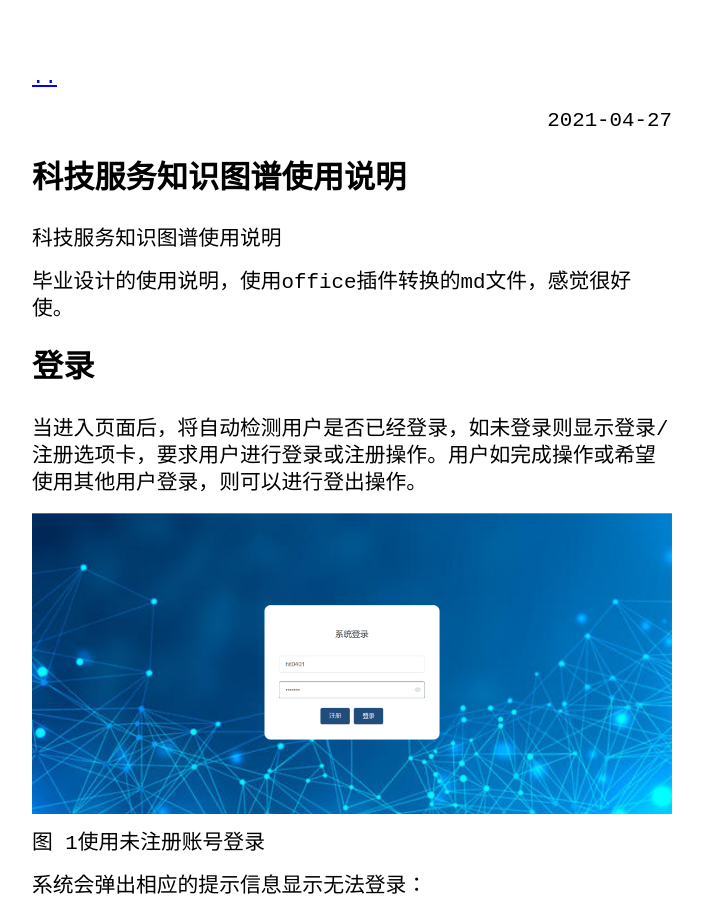
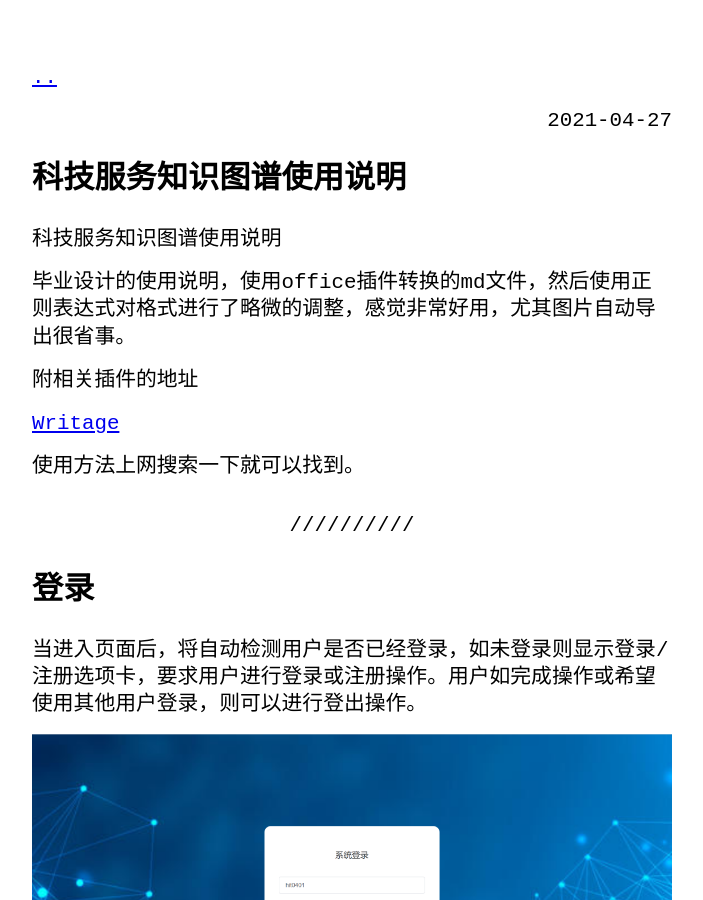
Before and after one commit to wangyu-1999/wangyu-1999.github.io, a Jekyll site: the page built from _posts/2021-04-27-科技服务知识图谱使用说明.md, in a window 1280 px wide and 900 px high. Shown: the whole window, without its empty margins (288-991 px from the left). Built offline with Jekyll 4.4.1, drawn with Linux system fonts in a browser that asks for light colours.

Commit message:
doc:更新了博客内容

```diff
--- a/_posts/2021-04-27-科技服务知识图谱使用说明.md
+++ b/_posts/2021-04-27-科技服务知识图谱使用说明.md
@@ -2,9 +2,18 @@
 layout: post
 category: tech
 ---
+
 科技服务知识图谱使用说明
 
-毕业设计的使用说明，使用office插件转换的md文件，感觉很好使。
+毕业设计的使用说明，使用office插件转换的md文件，然后使用正则表达式对格式进行了略微的调整，感觉非常好用，尤其图片自动导出很省事。
+
+附相关插件的地址
+
+[Writage](https://www.writage.com/)
+
+使用方法上网搜索一下就可以找到。
+
+---
 
 登录
 ====
@@ -13,35 +22,35 @@ category: tech
 
 ![](/img/20210427/dc022730ce4dfda4cbb6c835abeaf451.png)
 
-图 1使用未注册账号登录
+<center>图 1使用未注册账号登录</center>
 
 系统会弹出相应的提示信息显示无法登录：
 
 ![](/img/20210427/cf083315279064d3593e48abd9e52a64.png)
 
-图 2无法登录的提示
+<center>图 2无法登录的提示</center>
 
 点击注册的话会有相应的提示：
 
 ![](/img/20210427/5b5bd0bdea5cea856db222e786a595cf.png)
 
-图 3注册成功的提示
+<center>图 3注册成功的提示</center>
 
 注册成功之后可以使用对应的账号登录：
 
 ![](/img/20210427/c03552935d2154d162d9a47a0ed45157.png)
 
-图 4登陆成功的提示
+<center>图 4登陆成功的提示</center>
 
 登录系统后可以登出系统：
 
 ![](/img/20210427/d64ccab8d7fe29a849ea03ec7bca9cd5.png)
 
-图 5通过功能选项登出系统
+<center>图 5通过功能选项登出系统</center>
 
 ![](/img/20210427/bff87be3353bae9f1752ea360fa1f3b2.png)
 
-图 6通过退出的图标退出系统
+<center>图 6通过退出的图标退出系统</center>
 
 整体界面说明
 ============
@@ -50,7 +59,7 @@ category: tech
 
 ![](/img/20210427/7043d02aef0dd64b9d21c13b2f2baa85.png)
 
-图 7进入知识图谱编辑功能
+<center>图 7进入知识图谱编辑功能</center>
 
 图8是本工具的实现的界面样式，其中，顶栏是选择功能的对应导航栏，左侧可以实现选择文件、模板选择、子图存取、图谱全屏的相应功能，右侧图谱展示和交互区域，图谱中的实体和关系展示的样式将与相关联的图元模板样式相同。
 
@@ -58,7 +67,7 @@ category: tech
 
 ![](/img/20210427/b414171325b034c759637775a93262f2.png)
 
-图 8整体界面
+<center>图 8整体界面</center>
 
 用户文件系统说明
 ================
@@ -70,13 +79,13 @@ category: tech
 
 ![](/img/20210427/dcc4b6e98be892fe2320dae0c078a453.png)
 
-图 9文件目录的展示效果
+<center>图 9文件目录的展示效果</center>
 
 使用搜索框可以对文件名进行模糊查询，方便快捷地找到需要的文件：
 
 ![](/img/20210427/fda9b6279eb64c90f298a883bf442e2b.png)
 
-图 10模糊查询
+<center>图 10模糊查询</center>
 
 3.2文件系统编辑功能说明
 -----------------------
@@ -87,17 +96,17 @@ category: tech
 
 ![](/img/20210427/86b997a2ab8b4f40efa11fe89f073320.png)
 
-图 11添加新文件的表单
+<center>图 11添加新文件的表单</center>
 
 ![](/img/20210427/98e66f43e46fe7e569112970636de9b5.png)
 
-图 12切换为添加新文件夹
+<center>图 12切换为添加新文件夹</center>
 
 删除文件夹或文件通过点击对应文件或者文件夹之后的删除按钮来实现。点击后会弹出操作的提醒弹窗，确认后实现删除。
 
 ![](/img/20210427/a7c7f61f08c47e2360dd42cdfd56102d.png)
 
-图 13删除的确认信息
+<center>图 13删除的确认信息</center>
 
 重命名文件或文件夹通过点击对应文件或者文件夹之后的重命名按钮来实现，其中重命名时对应项目的类型无法修改。
 
@@ -111,7 +120,7 @@ category: tech
 
 ![](/img/20210427/17e66f285869770a80c39946601cce2b.png)
 
-图 14图元模板系统
+<center>图 14图元模板系统</center>
 
 4.2 图元编辑说明
 ----------------
@@ -120,25 +129,25 @@ category: tech
 
 ![](/img/20210427/b70724fb6c8491a6893f3b2882365749.png)
 
-图 15图元编辑模板
+<center>图 15图元编辑模板</center>
 
 首先，在节点模板或者关系模板下点击添加模板，就可以添加一个对应的图元模板。
 
 ![](/img/20210427/8205428d051828e201b449313fdf28c3.png)
 
-图 16新建模板
+<center>图 16新建模板</center>
 
 点击对应模板的删除按钮，可以删除对应的图元。
 
 ![](/img/20210427/ffa3d767b924c00f69e4c81c8fd849ab.png)
 
-图 17删除成功的提示
+<center>图 17删除成功的提示</center>
 
 点击对应图元的设置按钮，可以对图元的属性进行设置，可以新增属性，或者对属性进行重命名，也可以上传图片来设置图元在图谱中的展示样式：
 
 ![](/img/20210427/33d06afea283e5f04a7d7c1edbdc835d.png)
 
-图 18图元属性设置
+<center>图 18图元属性设置</center>
 
 知识图谱编辑说明
 ================
@@ -150,11 +159,11 @@ category: tech
 
 ![](/img/20210427/6daef138fc20d7b46f7b8ce00332a84b.png)
 
-图 19图谱界面
+<center>图 19图谱界面</center>
 
 ![](/img/20210427/db7aa7c178f19e35f12001d543c3d119.png)
 
-图 20悬停展示属性
+<center>图 20悬停展示属性</center>
 
 5.2图谱编辑说明
 ---------------
@@ -165,23 +174,23 @@ category: tech
 
 ![](/img/20210427/d910def1dfaaf98fac18908ab48e7439.png)
 
-图 21对应图元的添加按钮
+<center>图 21对应图元的添加按钮</center>
 
 ![](/img/20210427/77c20c7d8d45e746750f9b00bbd6493d.png)
 
-图 22填写新建节点的名称
+<center>图 22填写新建节点的名称</center>
 
 *新建关系节点需要选中对应的关系，然后按住鼠标右键从源节点拖拽至目标节点放开*，然后填写新建关系的名称即可：
 
 ![](/img/20210427/e1674d44d082cfca1a508a9008abd9f1.png)
 
-图 23填写新建关系的名称
+<center>图 23填写新建关系的名称</center>
 
 节点和关系的属性修改和删除，都是通过鼠标左键单击对应的节点和关系，然后会出现属性的表单，通过修改表单内容或者点击删除按钮可以实现修改属性或者删除图元：
 
 ![](/img/20210427/9a10df116cf53eef3708b66927062d7a.png)
 
-图 24单击后可以修改属性或者删除节点
+<center>图 24单击后可以修改属性或者删除节点</center>
 
 图谱抽取
 ========
@@ -190,26 +199,26 @@ category: tech
 
 ![](/img/20210427/e78e820b41d288959b4a2adec7c409c6.png)
 
-图 25子图查询
+<center>图 25子图查询</center>
 
 子图查询完成之后，点击右侧的子图存取按钮，
 
 ![](/img/20210427/9cbdd7cab005347f5f8f0768d996d1d6.png)
 
-图 26子图存取
+<center>图 26子图存取</center>
 
 依次点击”添加子图”按钮-\>在输入框中输入名称即可完成子图保存的过程。
 
 ![](/img/20210427/f84f5f64856d6fc6d0351e3daf4ce2e3.png)
 
-图 27添加子图
+<center>图 27添加子图</center>
 
 ![](/img/20210427/158d3d6ad1c01fc9a35472738a90815a.png)
 
-图 28点击后在输入框中输入名称
+<center>图 28点击后在输入框中输入名称</center>
 
 子图的读取点击对应的名称按钮即可，子图的删除点击按钮后的删除符号即可。
 
 ![](/img/20210427/db9a283b7681ab61567245b60e876515.png)
 
-图 29加载和删除子图
+<center>图 29加载和删除子图</center>
```
Also changed, not shown: _posts/2021-04-21-将项目部署到服务器上.md (+1 -1 lines), README.md.
